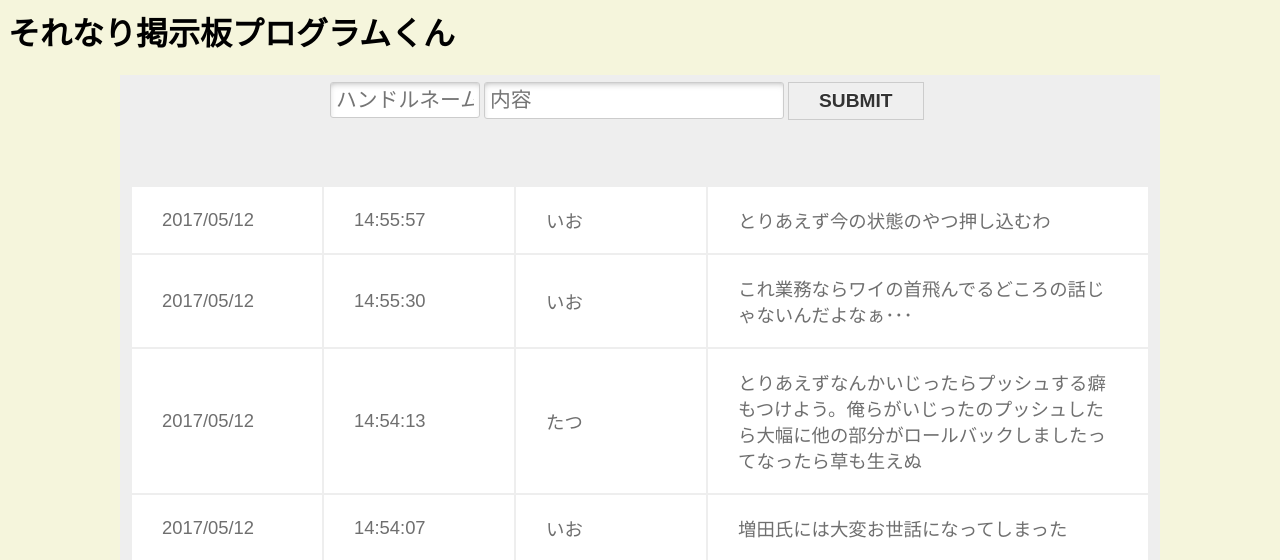
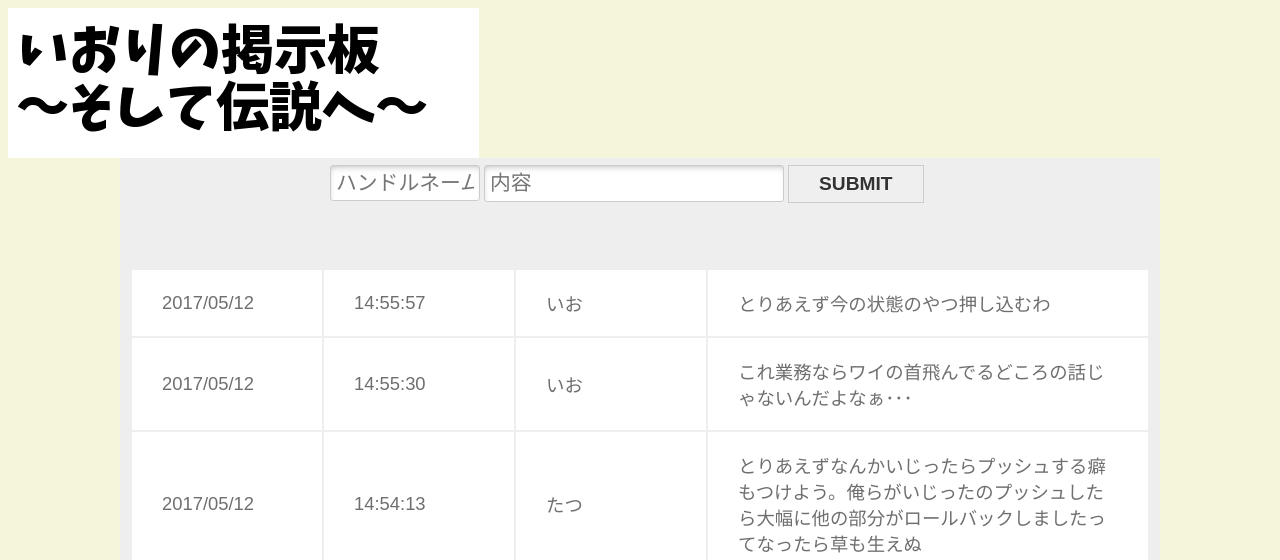
Before and after one commit to ioioiof/PHPTraining, a PHP site: page / in a window 1280 px wide. Shown: the top 560 px of the page. Run offline with PHP 8.4, Linux system fonts and the light colour scheme.

Commit message:
logo追加。

```diff
--- a/PHPTraining/cprogram/index.php
+++ b/PHPTraining/cprogram/index.php
@@ -42,7 +42,7 @@ new Ajax.PeriodicalUpdater(
 	);
 </script>
 <body>
-    <h1>それなり掲示板プログラムくん</h1>
+    <img src="logo.png"/>
     <div id="comment">
         <form action="" method="post">
             <?php
```
Also changed, not shown: PHPTraining/cprogram/img/icon.png (added), PHPTraining/cprogram/img/iorib.png (added), PHPTraining/cprogram/img/logo.png (renamed from PHPTraining/cprogram/logo.png).
